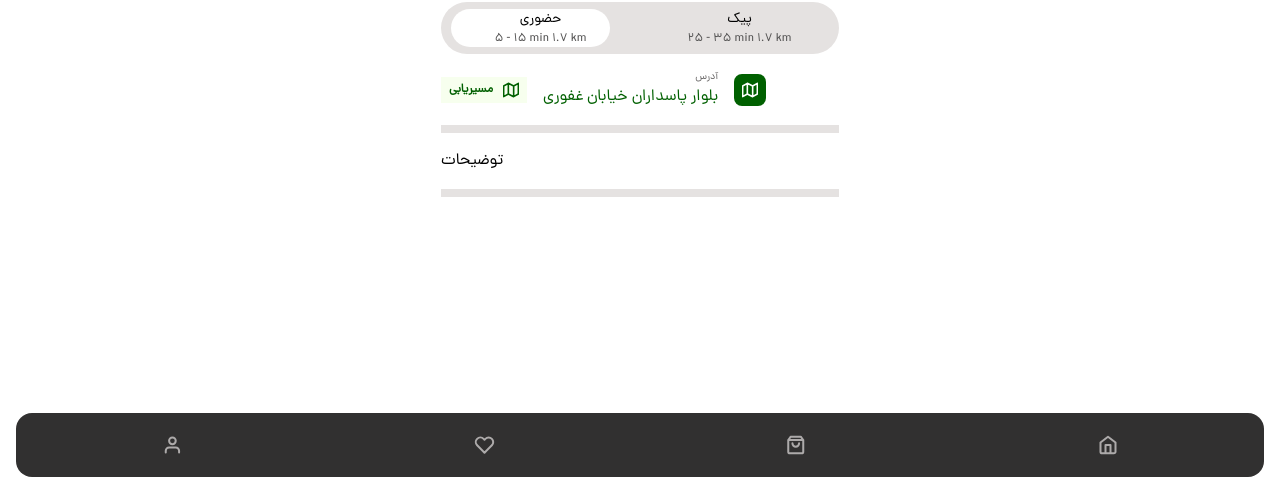
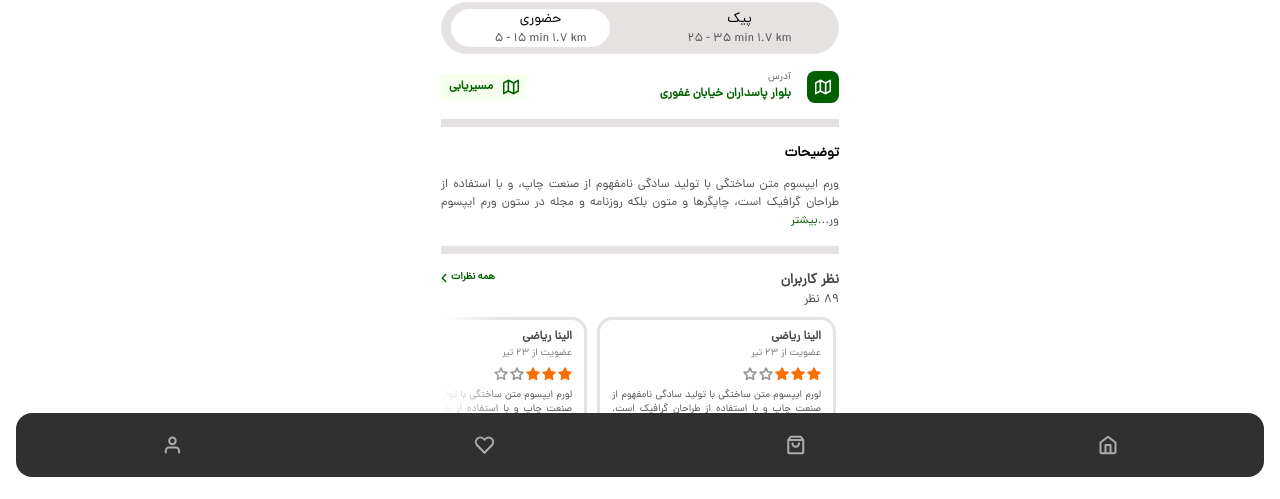
Before and after one commit to misarfehapp/misarfehMain, a Next.js app: page /product in a window 1280 px wide. Shown: the part 311-810 px from the top of the page. Built offline with nearby package versions, Linux system fonts and the light colour scheme.

Commit message:
added comment section to product page

```diff
--- a/app/product/page.tsx
+++ b/app/product/page.tsx
@@ -7,9 +7,26 @@ import Link from "next/link";
 import OptionBar from "@/components/OptionBar/OptionBar";
 import { useState } from "react";
 import MapIcon from "@/components/OptionBar/MapIcon";
+import ChevronLeftGreen from "@/components/home body/ChevronLeftGreen";
+import Comments from "@/components/comments/Comments";
+
+const description =
+  "ورم ایپسوم متن ساختگی با تولید سادگی نامفهوم از صنعت چاپ، و با استفاده از طراحان گرافیک است، چاپگرها و متون بلکه روزنامه و مجله در ستون  ورم ایپسوم ورم ایپسوم متن ساختگی با تولید سادگی نامفهوم از صنعت چاپ، و با استفاده از طراحان گرافیک است، چاپگرها و متون بلکه روزنامه و مجله در ستون  ورم ایپسوم ورم ایپسوم متن ساختگی با تولید سادگی نامفهوم از صنعت چاپ، و با استفاده از طراحان گرافیک است، چاپگرها و متون بلکه روزنامه و مجله در ستون  ورم ایپسوم ";
 
 const Product = () => {
   const [selectedOption, setSelectedOption] = useState<string>("حضوری");
+  const [showMore, setShowMore] = useState<boolean>(false);
+  const comments = Array.from({ length: 10 }).map((_, index) => ({
+    firstName: "الینا",
+    lastName: "ریاضی",
+    joinTime: "23 تیر",
+    satisfaction: 3,
+    comment:
+      "لورم ایپسوم متن ساختگی با تولید سادگی نامفهوم از صنعت چاپ و با استفاده از طراحان گرافیک است. چاپگرها و متون بلکه روزنامه و مجله در ستون و سطر آن چنان که لازم است و برای شرایط فعلی تکنولوژی مورد نیاز و کاربردهای متنوع با هدف بهبود ابزارهای کاربردی می‌باشد.",
+  }));
+  const toggleShowMore = () => {
+    setShowMore((prev: any) => !prev);
+  };
   return (
     <div className="flex justify-center mx-4">
       <div className="w-full max-w-[398px] flex flex-col items-center gap-4">
@@ -40,16 +57,17 @@ const Product = () => {
             <OptionBar setSelectedOption={setSelectedOption} type="order" />
           </div>
           {/* address section */}
-          <div className="flex flex-row gap-4 items-center">
+          <div className="flex flex-row justify-between items-center">
             <div className="flex flex-row text-key-colors-primary bg-primary-primary99 gap-[10px] py-1 px-2 items-center font-bold text-xs">
               <p>مسیریابی</p>
               <MapIcon stroke="#006000" />
             </div>
+            <div className="flex flex-row items-center gap-4">
               <div className="flex flex-col justify-center items-end">
                 <p className="text-neutral-neutral40 text-2xs font-medium">
                   آدرس
                 </p>
-              <p className="text-key-colors-primary">
+                <p className="text-key-colors-primary font-bold text-xs">
                   بلوار پاسداران خیابان غفوری
                 </p>
               </div>
@@ -57,13 +75,70 @@ const Product = () => {
                 <MapIcon stroke="#fff" />
               </div>
             </div>
+          </div>
           {/* description */}
           <div className="w-full bg-neutral-neutral90 h-2" />
-          <div>
-            <p>توضیحات</p>
-            <p></p>
+          <div className="text-right flex flex-col gap-3">
+            <p className="font-bold text-sm">توضیحات</p>
+            <div
+              style={{ direction: "rtl" }}
+              className="font-medium text-xs text-justify text-neutral-neutral35"
+            >
+              {description.length > 150 && !showMore
+                ? `${description.slice(0, 150)}...`
+                : description}
+
+              {description.length > 150 && (
+                <span
+                  className="text-key-colors-primary"
+                  onClick={toggleShowMore}
+                >
+                  {showMore ? "کمتر" : "بیشتر"}
+                </span>
+              )}
+            </div>
           </div>
           <div className="w-full bg-neutral-neutral90 h-2" />
+          {/* comments */}
+          <div className="flex flex-col">
+            <div className="flex flex-row justify-between items-start">
+              <div className="flex flex-row items-center gap-1 font-bold text-2xs text-key-colors-primary">
+                <ChevronLeftGreen />
+                <p>همه نظرات</p>
+              </div>
+              <div className="">
+                <p className="text-sm font-bold text-neutral-neutral30">
+                  نظر کاربران
+                </p>
+                <p
+                  style={{ direction: "rtl" }}
+                  className="flex flex-row gap-1 text-xs font-medium text-neutral-neutral30"
+                >
+                  <span>89</span>نظر
+                </p>
+              </div>
+            </div>
+            <div
+              className="relative flex min-h-[140px] w-full"
+              style={{ direction: "rtl" }}
+            >
+              <div className="absolute left-0 top-0 h-full w-[67px] bg-gradient-to-r from-white to-transparent pointer-events-none z-10"></div>
+
+              <div className="flex items-center overflow-x-auto gap-4 flex-row w-full h-full px-1.5">
+                {comments.map((c, index) => (
+                  <div key={index}>
+                    <Comments
+                      comment={c.comment}
+                      firstName={c.firstName}
+                      lastName={c.lastName}
+                      joinTime={c.joinTime}
+                      satisfaction={c.satisfaction}
+                    />
+                  </div>
+                ))}
+              </div>
+            </div>
+          </div>
         </div>
       </div>
     </div>
--- a/components/comments/Comments.tsx
+++ b/components/comments/Comments.tsx
@@ -24,8 +24,8 @@ const Comments = ({
   };
   return (
     <div className="ring ring-neutral-neutral90 rounded-rounded-7 py-2 px-3 w-[233px] shadow-sm gap-2 flex flex-col">
-      <div className="flex justify-between items-end flex-col gap-[6px]">
-        <div className="flex flex-col items-end">
+      <div className="flex justify-between items-start flex-col gap-[6px]">
+        <div className="flex flex-col items-start">
           <h2 className="font-bold text-xs text-neutral-neutral30">
             {firstName} {lastName}
           </h2>
--- a/components/productCard/OrderProductCard.tsx
+++ b/components/productCard/OrderProductCard.tsx
@@ -67,7 +67,7 @@ const OrderProductCard = ({
         className={`rounded-rounded-7 ${width ? "h-[164px]" : ""}`}
       />
       {/* price */}
-      <div className="absolute -bottom-8 left-4 flex flex-row-reverse justify-center gap-2 items-center w-[127px] h-[18px]">
+      <div className="absolute -bottom-8 left-5 flex flex-row-reverse justify-center gap-2 items-center w-[127px] h-[18px]">
         <p
           style={{ direction: "rtl" }}
           className="text-white font-bold text-xs drop-shadow-2xl flex flex-row"
```
Lines whose indentation alone changed are shown as unchanged.
